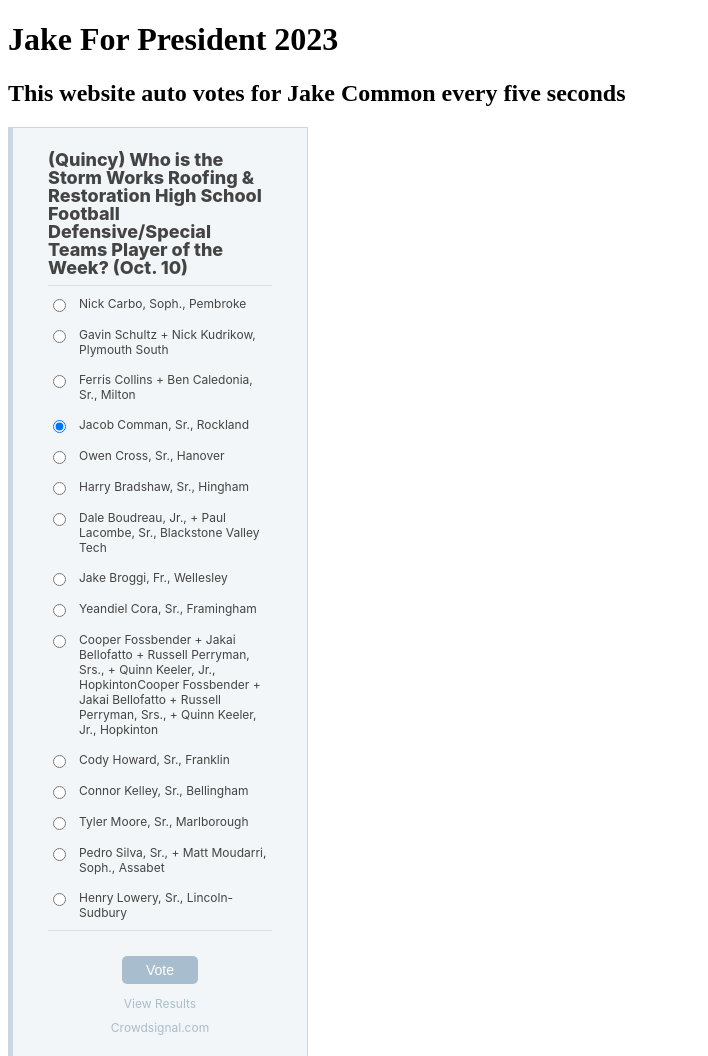
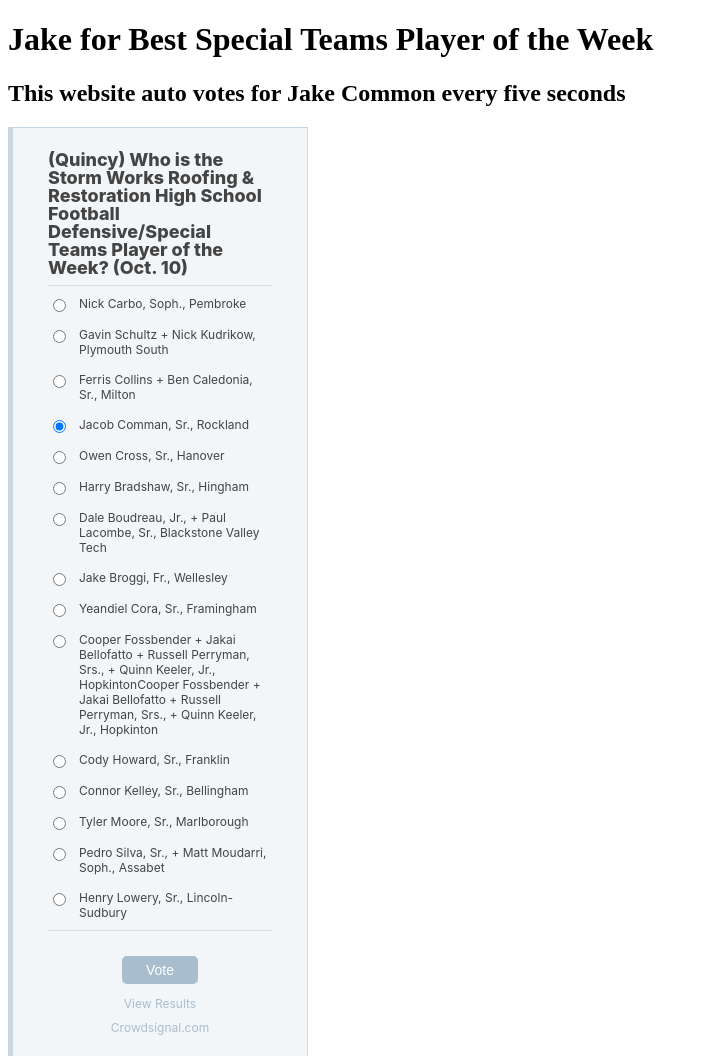
Before and after one commit to NullptrExceptions/nullptrexceptions.github.io, a plain HTML site: page jakevotebot.html in a window 1280 px wide. Shown: the top 1056 px of the page, without its empty margins (0-708 px from the left). Drawn offline with Linux system fonts and the light colour scheme.

Commit message:
Update jakevotebot.html

```diff
--- a/jakevotebot.html
+++ b/jakevotebot.html
@@ -1,7 +1,7 @@
 <!DOCTYPE html>
 <html id="Main-html">
   <body>
-    <h1>Jake For President 2023</h1>
+    <h1>Jake for Best Special Teams Player of the Week</h1>
     <h2>This website auto votes for Jake Common every five seconds</h2>
   </body>
   <div>
```
